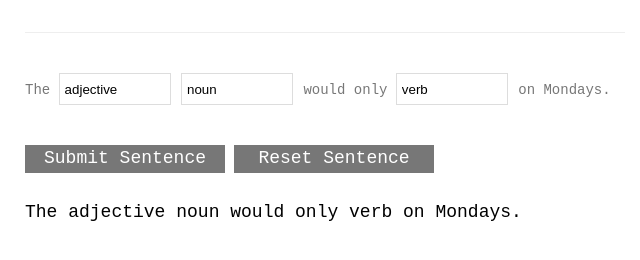
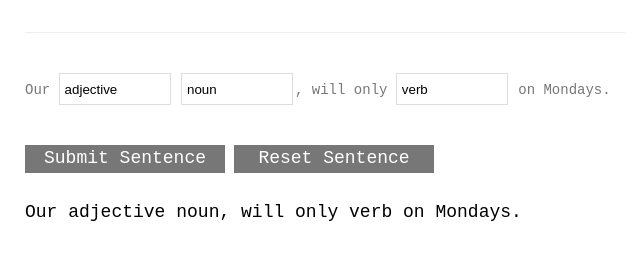
Before and after one commit to daratari22/MadlibsAssignment, a plain HTML site: page madlibs/index.html in a window 1280 px wide. Both pictures are taken after a click on the button "Submit Sentence". Shown: the part 172-432 px from the top of the page, 0-640 px from the left. Drawn offline with Linux system fonts and the light colour scheme.

Commit message:
text update

```diff
--- a/madlibs/index.html
+++ b/madlibs/index.html
@@ -30,10 +30,10 @@
 	</ul>
 
 		<p>
-			The
+			Our
 			<input type="text" name="input1" value="adjective" id="input1" title="adjective">
-			<input type="text" name="input2" value="noun" id="input2" title="noun">
-			would only
+			<input type="text" name="input2" value="noun" id="input2" title="noun">,
+			will only
 			<input type="text" name="input3" value="verb" id="input3" title="verb">
 			on Mondays.
 		</p>
@@ -53,7 +53,7 @@
 			var input2 = document.getElementById('input2').value;
 			var input3 = document.getElementById('input3').value;
 
-			var story = "The" +" "+ input1 +" "+ input2 +" "+ "would only" +" "+  input3 +" "+ "on Mondays.";
+			var story = "Our" +" "+ input1 +" "+ input2 +", "+ "will only" +" "+  input3 +" "+ "on Mondays.";
 
 			document.getElementById('story').innerHTML = story;
 		}
```
